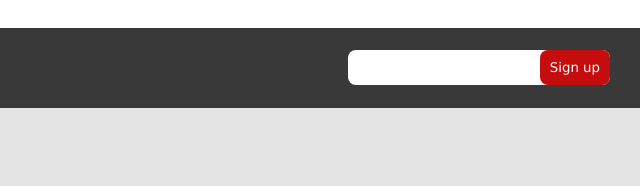
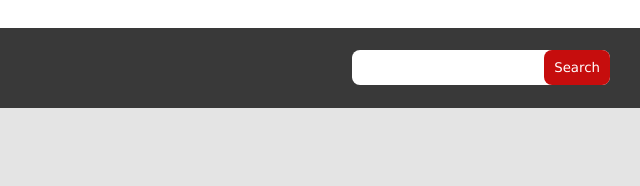
Before and after one commit to vickyB45/e-commorse, a plain HTML site: page index.html in a window 1280 px wide. Shown: the part 2497-2683 px from the top of the page, 640-1280 px from the left. Drawn offline with Linux system fonts and the light colour scheme.

Commit message:
Change name button

```diff
--- a/index.html
+++ b/index.html
@@ -270,7 +270,7 @@
             <div class="right">
                 <div class="search-box">
                     <input type="text">
-                    <button class="footer-btn">Sign up</button>
+                    <button class="footer-btn">Search</button>
                 </div>
             </div>
         </div>
```
